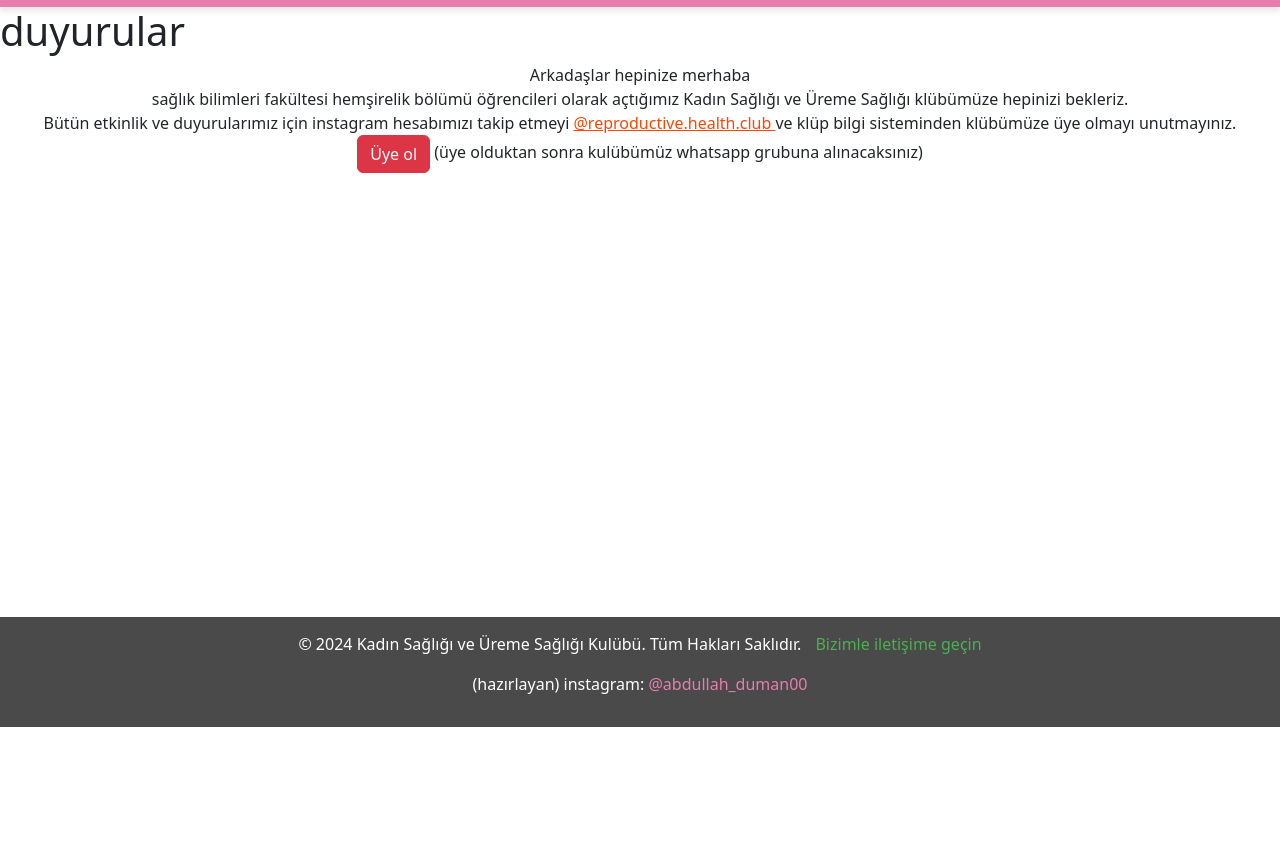
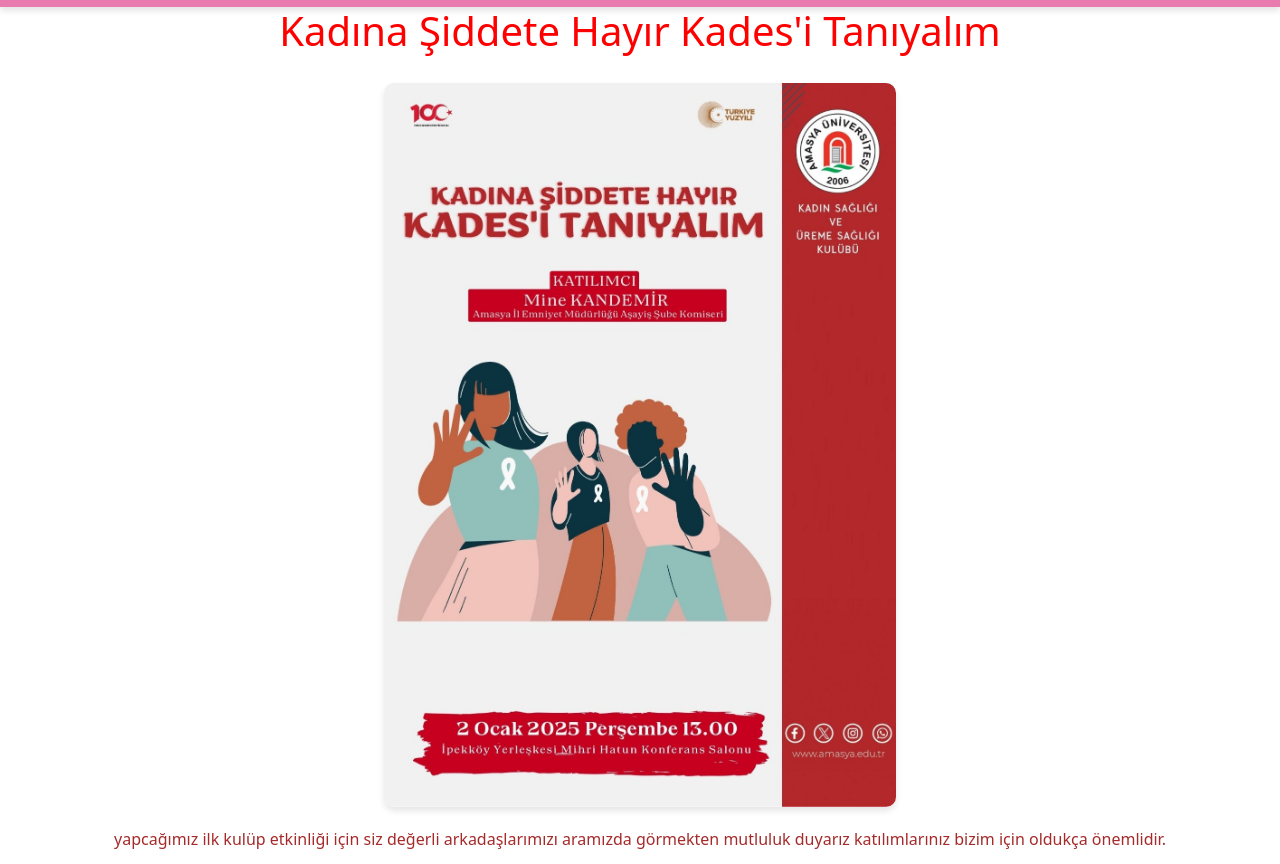
Before and after one commit to duman011/reproductive_health_club, a plain HTML site: page duyuru.html in a window 1280 px wide. Shown: the part 73-937 px from the top of the page. Before the commit the page ends 800 px from the top, so only its background shows below. Drawn offline with nearby package versions, Linux system fonts and the light colour scheme.

Commit message:
Add files via upload

```diff
--- a/duyuru.html
+++ b/duyuru.html
@@ -24,8 +24,15 @@
               <a href="uyeol.html"  rel="noopener noreferrer"><button type="button" class="btn btn-danger">Üye ol</button></a>
             </div>
           </div>
+          <h1 style="color: red; text-align: center;">Kadına Şiddete Hayır Kades'i Tanıyalım</h1>
+          <!-- Resim Bölümü -->
+          <div class="resim">
 
-   <h1>duyurular</h1>
+            <img src="kades.jpeg" alt="Resim" />
+
+          </div>
+
+          <p style="text-align: center; color: brown;" > yapcağımız ilk kulüp etkinliği için siz değerli arkadaşlarımızı aramızda görmekten mutluluk duyarız katılımlarınız bizim için oldukça önemlidir.</p>
    <p style="text-align: center;">Arkadaşlar hepinize merhaba <br>sağlık bilimleri fakültesi hemşirelik bölümü öğrencileri olarak açtığımız Kadın Sağlığı ve Üreme Sağlığı klübümüze hepinizi bekleriz. <br>Bütün etkinlik ve duyurularımız için instagram hesabımızı takip etmeyi    <a href="https://www.instagram.com/reproductive.health.club/" target="_blank" rel="noopener noreferrer" style="color:orangered;">@reproductive.health.club </a> ve klüp bilgi sisteminden klübümüze üye olmayı unutmayınız. <br>
     <a href="uyeol.html"  rel="noopener noreferrer"><button type="button" class="btn btn-danger">Üye ol</button></a>
     (üye olduktan sonra kulübümüz whatsapp grubuna alınacaksınız)</p>
```
Also changed, not shown: index.html (+5 -3 lines), kades.jpeg (added).
